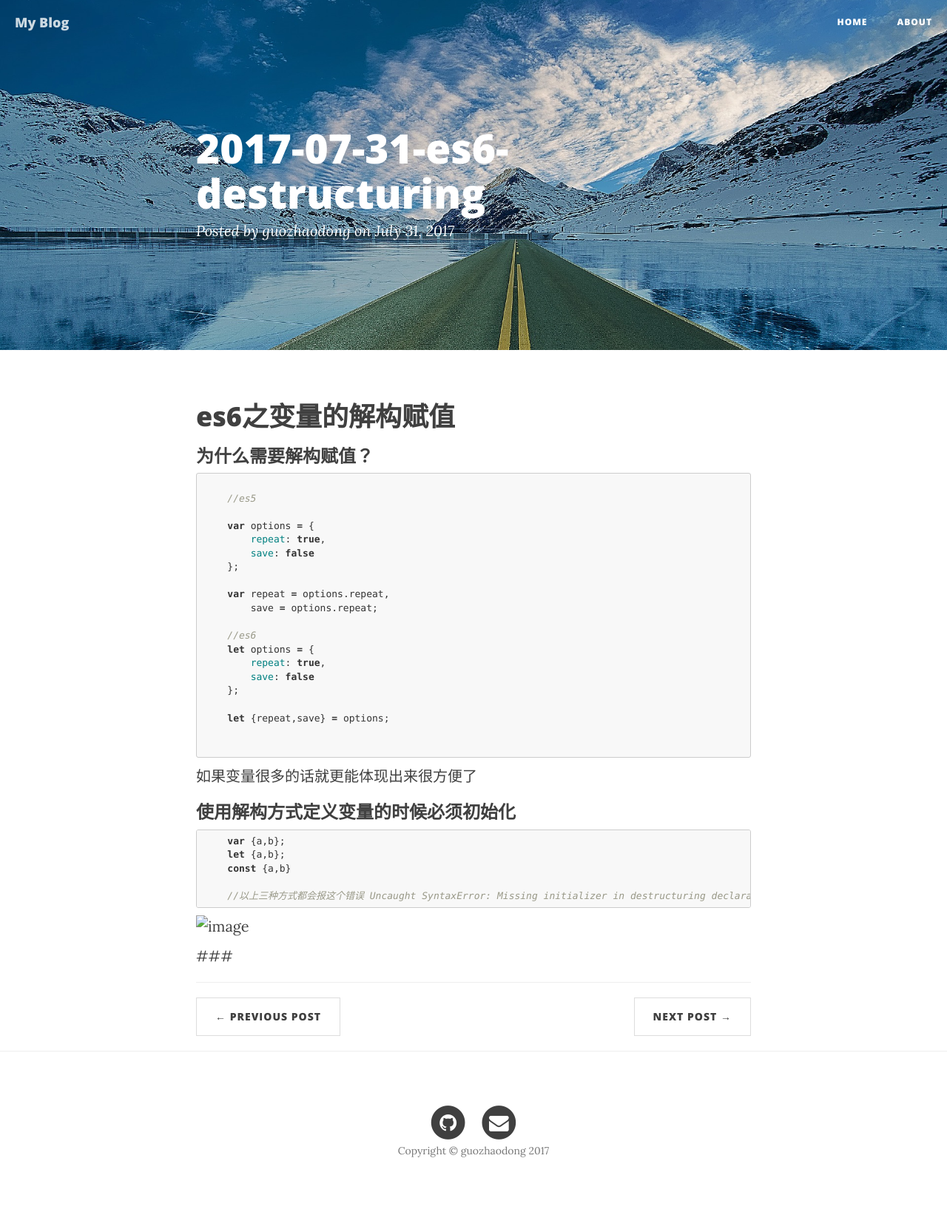
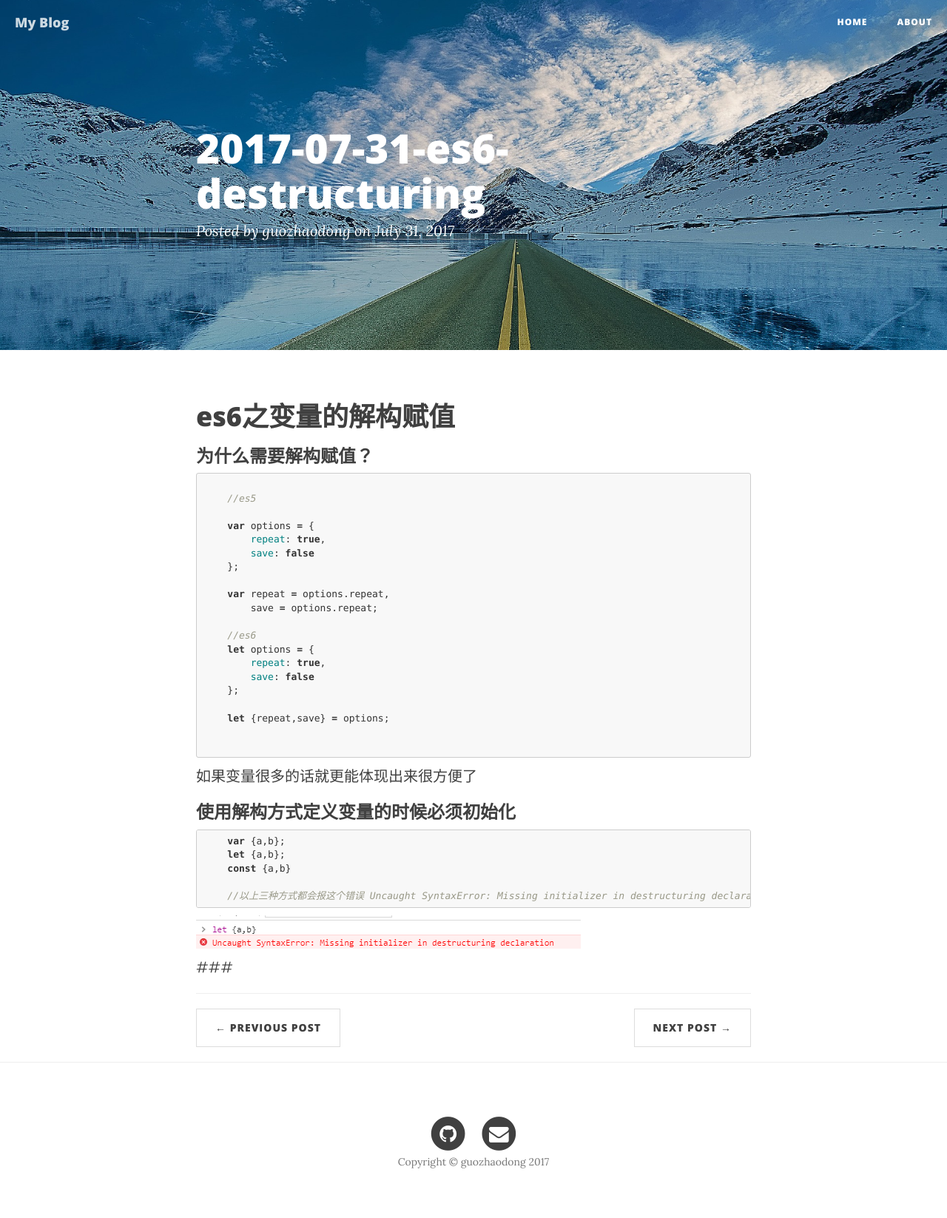
Before and after one commit to Bubble2/Bubble2.github.io, a Jekyll site: the page built from _posts/2017-07-31-es6-destructuring.md, in a window 1280 px wide. Shown: the whole page at 74% size. Built offline with Jekyll 4.4.1, drawn with Linux system fonts in a browser that asks for light colours; nearby versions of some CDN libraries.

````diff
--- a/_posts/2017-07-31-es6-destructuring.md
+++ b/_posts/2017-07-31-es6-destructuring.md
@@ -43,6 +43,6 @@
 
     //以上三种方式都会报这个错误 Uncaught SyntaxError: Missing initializer in destructuring declaration
 ```
-![image](../img/es6-destructuring/1500607155.jpg)
+![image](/img/es6-destructuring/1500607155.jpg)
 
 ###
````
